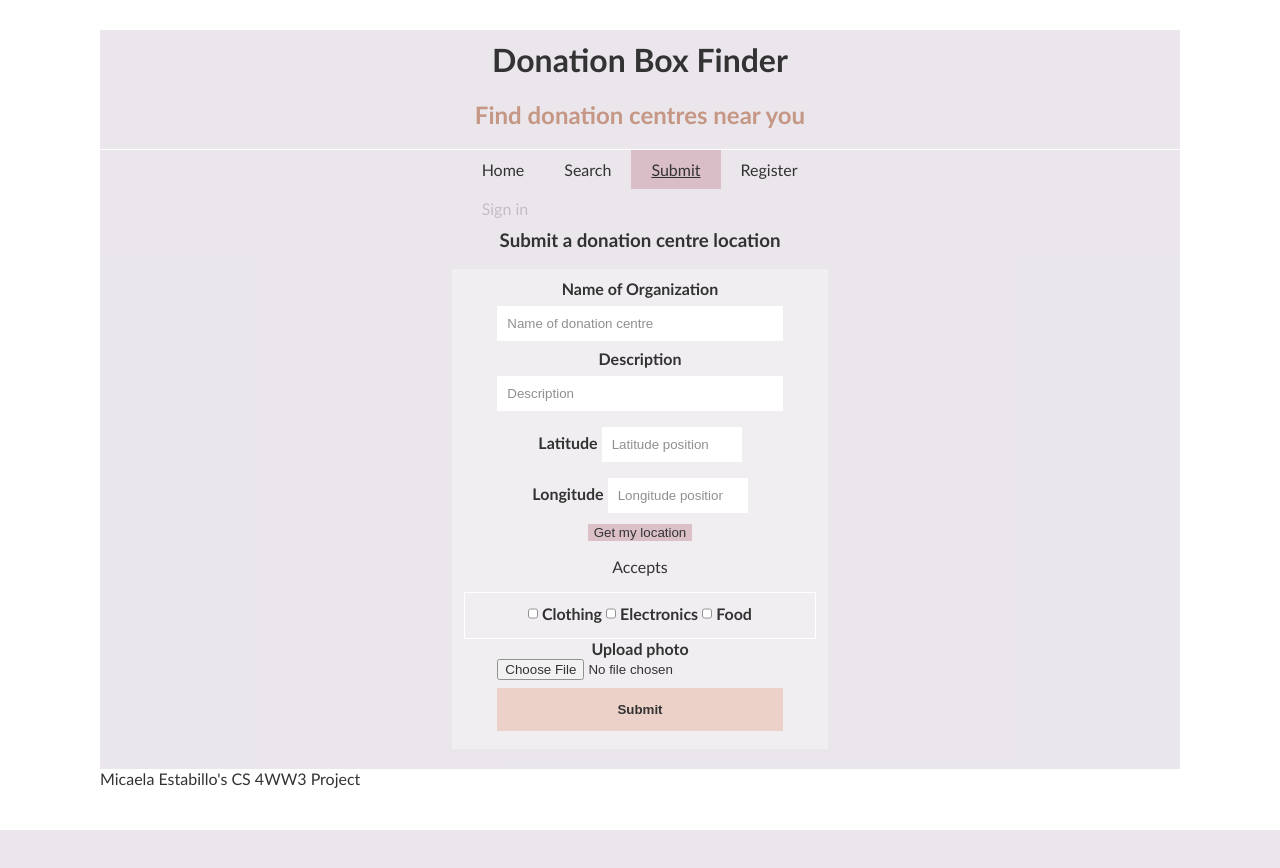
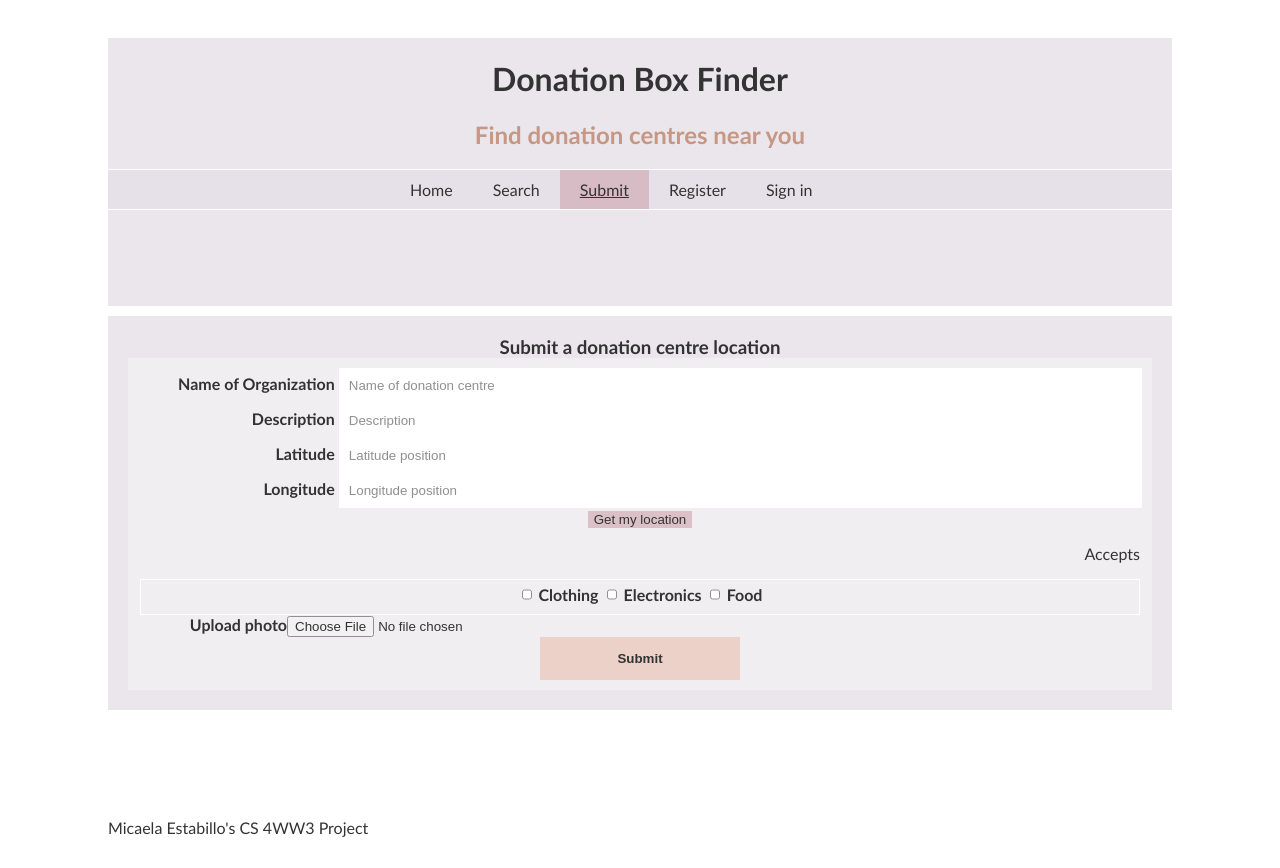
Before and after one commit to mclstbl/CupcakeFinder, a PHP site: page /public/submission.php in a window 1280 px wide. Before the commit the page ends 830 px from the top, so only its background shows below. Run offline with PHP 8.4, Linux system fonts and the light colour scheme; some libraries are stand-ins or nearby versions.

Commit message:
Layout edits

```diff
--- a/public/css/_index.scss
+++ b/public/css/_index.scss
@@ -3,21 +3,18 @@
 #search-content
 {
 /*
-Styling options for the search or home page.
+Styling options for the home page.
 */
     height: 100%;
     background-color: $grey;
-    position: relative;
-    margin: 0 auto;
+    margin: auto;
     text-align: center;
-    padding: 20px;
 
     #search
     {
         padding: 10px;
         background-color: rgba(255,255,250,0.3);
-        width: $boxwidth;
-        margin: 0 auto;
+        margin: 20px;
 
         #options
         {
@@ -50,20 +47,18 @@ Styling options for the search or home page.
 /*
 See registration-content input comments for information
 about this section. They are the same.
-TODO: Move this styling to a more general scss file that
-is used for generation of the main CSS file.
 */
         input[type=submit]
         {
             background-color: $orange;
             color: $black;
             padding: 14px 20px;
-            margin: 8px 0;
+            margin: auto;
             border: none;
             border-radius: 0px;
             cursor: pointer;
             font-weight: bold;
-            width: $boxwidth;
+            width: 200px;
         }
 
         input[type=submit]:hover
--- a/public/css/_signin.scss
+++ b/public/css/_signin.scss
@@ -12,29 +12,42 @@ input areas.
     background-color: $grey;
     position: relative;
     margin: 0 auto;
+    padding: 20px;
     text-align: center;
-    padding: 20px;
 
     #sign-in
     {
         padding: 10px;
         background-color: rgba(255,255,250,0.3);
-        width: $boxwidth;
         margin: 0 auto;
+        text-align: right;
     }
-
+/*
+The submit input type is orange and is formatted a
+little differently from the other input fields,
+mainly because it is not a text input area but is a
+button.
+*/
     input[type=submit]
     {
         background-color: $orange;
         color: $black;
         padding: 14px 20px;
-        margin: 8px 0;
+        margin: auto;
+        border: none;
+        border-radius: 0px;
         cursor: pointer;
-        font-weight: bold
+        font-weight: bold;
+        width: 200px;
     }
-
+/*
+The submit button turns dark orange on hover in
+order to give the user feedback and to show
+that it is a clickable link.
+*/
     input[type=submit]:hover
     {
         background-color: $darkorange;
+        border: none;
     }
 }
--- a/public/css/_submission.scss
+++ b/public/css/_submission.scss
@@ -13,13 +13,8 @@
     {
         padding: 10px;
         background-color: rgba(255,255,250,0.3);
-        width: $boxwidth;
         margin: 0 auto;
-
-        input#latitude, input#longitude
-        {
-            width: $halfbox;
-        }
+        text-align: right;
 
         input#image
         {
@@ -38,23 +33,38 @@
         {
             width: 10px;
         }
-
+/*
+The submit input type is orange and is formatted a
+little differently from the other input fields,
+mainly because it is not a text input area but is a
+button.
+*/
         input[type=submit]
         {
             background-color: $orange;
             color: $black;
             padding: 14px 20px;
-            margin: 8px 0;
+            margin: auto;
             border: none;
             border-radius: 0px;
             cursor: pointer;
             font-weight: bold;
+            width: 200px;
         }
-
+/*
+The submit button turns dark orange on hover in
+order to give the user feedback and to show
+that it is a clickable link.
+*/
         input[type=submit]:hover
         {
             background-color: $darkorange;
             border: none;
         }
+
+        fieldset
+        {
+            text-align: center;
+        }
     }
 }
--- a/public/css/_variables.scss
+++ b/public/css/_variables.scss
@@ -4,11 +4,11 @@ $black: rgba(0, 1, 0, 1);
 $pink: rgba(199, 153, 166, 0.7);
 $darkorange: rgba(176, 113, 86, 0.9);
 
-$menubuttonwidth: 356.74px;
+$menubuttonwidth: 500px;
 $headerheight: 160px;
 
 $boxwidth: $menubuttonwidth;
 $halfbox: 140px;
 
-$mheight: 560px;
-$mwidth: 560px;
+$mheight: 400px;
+$mwidth: 400px;
--- a/public/css/style.css
+++ b/public/css/style.css
@@ -6,13 +6,18 @@ Common styling and layout for all pages
 ******************************************************/
 html {
   height: 100%;
-  min-width: 560px; }
+  min-width: 400px; }
 
 body {
-  margin: 30px 100px 30px 100px;
+  padding: 30px 100px 30px 100px;
   min-height: 100%;
   font-family: trebuchet ms;
-  opacity: 0.8; }
+  opacity: 0.8;
+  display: flex;
+  -webkit-flex-direction: column;
+  -webkit-flex-wrap: nowrap;
+  -webkit-justify-content: center;
+  -webkit-align-items: stretch; }
 
 fieldset {
   border: 1px white solid; }
@@ -24,6 +29,15 @@ button {
   border-radius: 0px;
   cursor: pointer; }
 
+/*
+To centre a button, enclose it in a buttonHolder class
+*/
+.buttonHolder {
+  text-align: center; }
+
+h3 {
+  margin: 0px; }
+
 /******************************************************
 Header layout
 ******************************************************/
@@ -31,9 +45,10 @@ Header layout
   /*
   The header is always at the top of the page and has a set height
   */
-  position: relative;
   background-color: rgba(223, 217, 226, 0.8);
   height: 160px;
+  order: 1;
+  -webkit-flex-grow: 1;
   /*
   Navigation bar attributes
   */ }
@@ -41,26 +56,25 @@ Header layout
     width: 100px;
     height: 100px; }
   #header-container #headertitle {
-    padding-top: 10px;
     text-align: center; }
   #header-container #headersubtitle {
     text-align: center; }
   #header-container #nav {
-    -webkit-flex-flow: row wrap;
-    flex-flow: row wrap;
+    -webkit-flex-direction: row;
+    -webkit-flex-wrap: nowrap;
+    -webkit-justify-content: center;
     border-top: 1px white solid;
     border-bottom: 1px white solid;
-    position: relative; }
+    background-color: rgba(223, 217, 226, 0.8); }
     #header-container #nav ul {
       list-style-type: none;
       padding: 0;
       overflow: hidden;
-      width: 356.74px;
-      margin: auto;
-      /*
-      TODO: if media is less than menubuttonwidth then float:left so buttons are horizontal
-      */ }
+      width: 500px;
+      margin: auto; }
       #header-container #nav ul li {
+        -webkit-flex-grow: 1;
+        width: 100;
         float: left; }
         #header-container #nav ul li a {
           display: block;
@@ -85,8 +99,8 @@ Footer layout - the footer always stays at the bottom
 of the page
 ******************************************************/
 #footer-container {
-  height: 20px;
-  position: absolute; }
+  order: 3;
+  height: 20px; }
 
 /******************************************************
 Styling for page-specific div elements: the content-
@@ -97,10 +111,13 @@ page type. All other page attributes should be uniform.
 #content-container {
   /*
   The content container is always below the navigation
-  bar and the height is always 100%.
+  bar and the height is always 80%.
   */
-  min-height: 560px;
-  height: 80%;
+  min-height: 400px;
+  height: 70%;
+  order: 2;
+  -webkit-flex-grow: 1;
+  margin-top: 10px;
   /*
   All input boxes are square and outline/borderless.
   The general look of the fields is defined here.
@@ -111,29 +128,24 @@ page type. All other page attributes should be uniform.
     border-radius: 0px;
     padding: 10px;
     width: 80%;
-    margin: 8px 0;
+    /*margin: 8px 0;*/
     display: inline-block;
     box-sizing: border-box; }
   #content-container #search-content {
     /*
-    Styling options for the search or home page.
+    Styling options for the home page.
     */
     height: 100%;
     background-color: rgba(223, 217, 226, 0.8);
-    position: relative;
-    margin: 0 auto;
-    text-align: center;
-    padding: 20px; }
+    margin: auto;
+    text-align: center; }
     #content-container #search-content #search {
       padding: 10px;
       background-color: rgba(255, 255, 250, 0.3);
-      width: 356.74px;
-      margin: 0 auto;
+      margin: 20px;
       /*
       See registration-content input comments for information
       about this section. They are the same.
-      TODO: Move this styling to a more general scss file that
-      is used for generation of the main CSS file.
       */ }
       #content-container #search-content #search #options {
         margin: 0 auto;
@@ -327,10 +358,19 @@ page type. All other page attributes should be uniform.
     #content-container #submission-content #newobject {
       padding: 10px;
       background-color: rgba(255, 255, 250, 0.3);
-      width: 356.74px;
-      margin: 0 auto; }
-      #content-container #submission-content #newobject input#latitude, #content-container #submission-content #newobject input#longitude {
-        width: 140px; }
+      margin: 0 auto;
+      text-align: right;
+      /*
+      The submit input type is orange and is formatted a
+      little differently from the other input fields,
+      mainly because it is not a text input area but is a
+      button.
+      */
+      /*
+      The submit button turns dark orange on hover in
+      order to give the user feedback and to show
+      that it is a clickable link.
+      */ }
       #content-container #submission-content #newobject input#image {
         margin: 0;
         padding: 0;
@@ -344,44 +384,55 @@ page type. All other page attributes should be uniform.
         background-color: rgba(230, 190, 174, 0.8);
         color: #000100;
         padding: 14px 20px;
-        margin: 8px 0;
+        margin: auto;
         border: none;
         border-radius: 0px;
         cursor: pointer;
-        font-weight: bold; }
+        font-weight: bold;
+        width: 200px; }
       #content-container #submission-content #newobject input[type=submit]:hover {
         background-color: rgba(176, 113, 86, 0.9);
         border: none; }
+      #content-container #submission-content #newobject fieldset {
+        text-align: center; }
   #content-container #results-content {
     /*
     The height of the results container is always 960px
     but in case there are many results, the contents
     just scroll so that they fit.
     */
-    min-height: 560px;
+    height: 100%;
     background-color: rgba(223, 217, 226, 0.8);
-    position: relative;
-    margin: 0 auto;
+    margin: auto;
     text-align: center;
-    padding: 20px;
-    overflow: scroll;
+    display: flex;
+    -webkit-flex-direction: row;
+    -webkit-flex-wrap: nowrap;
+    -webkit-justify-content: center;
+    -webkit-align-items: stretch;
+    /*
+    The search bar is also available in the results page
+    in case the search needs to be updated. It uses the
+    same layout as the search page (index.html)
+    */
     /*
     The search results are presented as a list. An
     ordered list HTML element is used to represent it.
     The results page is divided into two columns (list
     and map).
+    */
+    /*
+    The list div is on the left side of the page.
+    */
+    /*
+    The map div contains the Google map. It is on the
+    right side of the page
     */ }
     #content-container #results-content #mini-search {
-      /*
-      The search bar is also available in the results page
-      in case the search needs to be updated. It uses the
-      same layout as the search page (index.html)
-      */
       padding-bottom: 20px; }
       #content-container #results-content #mini-search #search {
         padding: 10px;
         background-color: rgba(255, 255, 250, 0.3);
-        width: 356.74px;
         margin: 0 auto;
         text-align: left; }
         #content-container #results-content #mini-search #search label {
--- a/public/css/style.scss
+++ b/public/css/style.scss
@@ -15,10 +15,15 @@ html
 
 body
 {
-    margin: 30px 100px 30px 100px;
+    padding: 30px 100px 30px 100px;
     min-height: 100%;
     font-family: trebuchet ms;
     opacity: 0.8;
+    display: flex;
+    -webkit-flex-direction: column;
+    -webkit-flex-wrap: nowrap;
+    -webkit-justify-content: center;
+    -webkit-align-items: stretch;
 }
 
 fieldset
@@ -35,6 +40,19 @@ button
     cursor: pointer;
 }
 
+/*
+To centre a button, enclose it in a buttonHolder class
+*/
+.buttonHolder
+{
+    text-align: center;
+}
+
+h3
+{
+    margin: 0px;
+}
+
 /******************************************************
 Header layout
 ******************************************************/
@@ -43,9 +61,10 @@ Header layout
 /*
 The header is always at the top of the page and has a set height
 */
-    position: relative;
     background-color: $grey;
     height: $headerheight;
+    order: 1;
+    -webkit-flex-grow: 1;
 
     #logo
     {
@@ -55,7 +74,6 @@ The header is always at the top of the page and has a set height
 
     #headertitle
     {
-        padding-top: 10px;
         text-align: center;
     }
 
@@ -69,11 +87,12 @@ Navigation bar attributes
 */
     #nav
     {
-        -webkit-flex-flow: row wrap;
-        flex-flow: row wrap;
+        -webkit-flex-direction: row;
+        -webkit-flex-wrap: nowrap;
+        -webkit-justify-content: center;
         border-top: 1px white solid;
         border-bottom: 1px white solid;
-        position: relative;
+        background-color: $grey;
 
         ul
         {
@@ -82,11 +101,11 @@ Navigation bar attributes
             overflow: hidden;
             width: $menubuttonwidth;
             margin: auto;
-            /*
-            TODO: if media is less than menubuttonwidth then float:left so buttons are horizontal
-            */
+
             li
             {
+                -webkit-flex-grow: 1;
+                width: $menubuttonwidth / 5px;
                 float: left;
 
                 a
@@ -134,8 +153,8 @@ of the page
 ******************************************************/
 #footer-container
 {
+    order: 3;
     height: 20px;
-    position: absolute;
 }
 
 /******************************************************
@@ -148,10 +167,13 @@ page type. All other page attributes should be uniform.
 {
 /*
 The content container is always below the navigation
-bar and the height is always 100%.
+bar and the height is always 80%.
 */
     min-height: $mheight;
-    height: 80%;
+    height: 70%;
+    order: 2;
+    -webkit-flex-grow: 1;
+    margin-top: 10px;
 /*
 All input boxes are square and outline/borderless.
 The general look of the fields is defined here.
@@ -163,7 +185,7 @@ The general look of the fields is defined here.
         border-radius: 0px;
         padding: 10px;
         width: 80%;
-        margin: 8px 0;
+        /*margin: 8px 0;*/
         display: inline-block;
         box-sizing: border-box;
     }
@@ -175,3 +197,112 @@ The general look of the fields is defined here.
     @import 'submission';
     @import 'results';
 }
+
+/*
+@media (max-width: 970px) {
+    body {
+        padding: 30px 60px 30px 60px;
+    }
+
+    $menubuttonwidth: 500px;
+
+    #nav
+    {
+        ul
+        {
+            width: $menubuttonwidth;
+        }
+
+        li
+        {
+            width: $menubuttonwidth / 5;
+            font-size: 14px;
+
+            a
+            {
+                padding: 0px;
+                margin: 0px;
+            }
+        }
+    }
+}*/
+
+
+@media (max-width: 970px) {
+    body {
+        padding: 30px 40px 30px 40px;
+    }
+
+    $menubuttonwidth: 500px;
+
+    #nav
+    {
+        ul
+        {
+            width: $menubuttonwidth;
+        }
+
+        li
+        {
+            width: $menubuttonwidth / 5;
+            font-size: 14px;
+
+            a
+            {
+                padding: 0px;
+                margin: 0px;
+            }
+        }
+    }
+}
+
+@media (max-width: 550px) {
+    body {
+        padding: 20px 20px 20px 20px;
+    }
+
+    #header-container
+    {
+        height: 120px;
+    }
+
+    h1 {
+        font-size: 20px;
+    }
+
+    h2 {
+        font-size: 15px;
+    }
+
+    h3 {
+        font-size: 12px;
+        margin: 0px;
+    }
+
+    $menubuttonwidth: 344px;
+
+    #nav
+    {
+        -webkit-flex-direction: column;
+        -webkit-justify-content: center;
+        -webkit-align-items: stretch;
+
+        ul
+        {
+            width: $menubuttonwidth;
+        }
+
+        li
+        {
+            width: $menubuttonwidth / 5;
+            font-size: 12px;
+
+            a
+            {
+                padding: 0px;
+                margin: auto;
+            }
+        }
+
+    }
+}
--- a/public/individual.php
+++ b/public/individual.php
@@ -6,7 +6,7 @@
         <meta charset="utf-8">
         <link rel="icon" href="images/logo.png">
         <script type ="text/javascript" src="../scripts/individual.js"></script>
-        <script async defer src="https://maps.googleapis.com/maps/api/js?key=AIzaSyA10vc2deGv18oPyOA1w1k7H6i7mAIzMuA" type="text/javascript"></script>
+        <script async src="https://maps.googleapis.com/maps/api/js?key=AIzaSyA10vc2deGv18oPyOA1w1k7H6i7mAIzMuA" type="text/javascript"></script>
     </head>
     <body>
         <div id="header-container">
--- a/public/registration.php
+++ b/public/registration.php
@@ -35,7 +35,9 @@ Passing the page title determines what the generated header looks like. -->
                         <label for="birthday">Birthday</label>
                         <input id="birthday" type="date"><br>
 
-                        <input id="submit" type="submit" value="Sign up">
+                        <div class="buttonHolder">
+                            <input id="submit" type="submit" value="Sign up">
+                        </div>
                     </form>
                     <p id="signin">Already have an account? Sign in <a href="signin.html">here</a></p>
                 </div>
--- a/public/signin.php
+++ b/public/signin.php
@@ -25,8 +25,9 @@ Passing the page title determines what the generated header looks like. -->
                         <input id="email" type="email" placeholder="Email" required><br>
                         <label for="password">Password</label>
                         <input id="password" type="password" placeholder="Password" required><br>
-
-                        <input id="submit" type="submit" value="Log in">
+                        <div class="buttonHolder">
+                            <input id="submit" type="submit" value="Log in">
+                        </div>
                     </form>
                 </div>
             </div>
--- a/public/submission.php
+++ b/public/submission.php
@@ -6,7 +6,7 @@
         <meta charset="utf-8">
         <link rel="icon" href="images/logo.png">
         <script type ="text/javascript" src="../scripts/submission.js"></script>
-        <script async defer src="https://maps.googleapis.com/maps/api/js?key=AIzaSyA10vc2deGv18oPyOA1w1k7H6i7mAIzMuA" type="text/javascript"></script>
+        <script async src="https://maps.googleapis.com/maps/api/js?key=AIzaSyA10vc2deGv18oPyOA1w1k7H6i7mAIzMuA" type="text/javascript"></script>
     </head>
     <body>
         <div id="header-container">
@@ -32,7 +32,9 @@ Passing the page title determines what the generated header looks like. -->
                         <label for="longitude">Longitude</label>
                         <input id="longitude" type="number" placeholder="Longitude position" pattern="-[0-9]+\.*[0-9]*"><br>
 <!-- This button gets the user's location when clicked. -->
-                        <button type="button" id="geolocation" onClick="getLocation()">Get my location</button>
+                        <div class="buttonHolder">
+                            <button type="button" id="geolocation" onClick="getLocation()">Get my location</button>
+                        </div>
                         <p id="status"</p>
                         <legend>Accepts</legend>
                         <fieldset>
@@ -41,9 +43,10 @@ Passing the page title determines what the generated header looks like. -->
                         <input id="food" type="checkbox" value="food"><label for="food"> Food</label>
                         </fieldset>
 
-                        <label for="image">Upload photo</label><input id="image" type="file" accept="image/*">
-
-                        <input id="submit" type="submit" value="Submit">
+                        <div class="buttonHolder">
+                            <label for="image">Upload photo</label><input id="image" type="file" accept="image/*">
+                            <input id="submit" type="submit" value="Submit">
+                        </div>
                     </form>
                 </div>
             </div>
```
Also changed, not shown: other parts of public/css/style.css (+116 -43 lines), index.php (+9 -4 lines), public/css/_registration.scss (+20 -16 lines), public/css/_results.scss (+20 -27 lines), public/results.php (+4 -4 lines).
